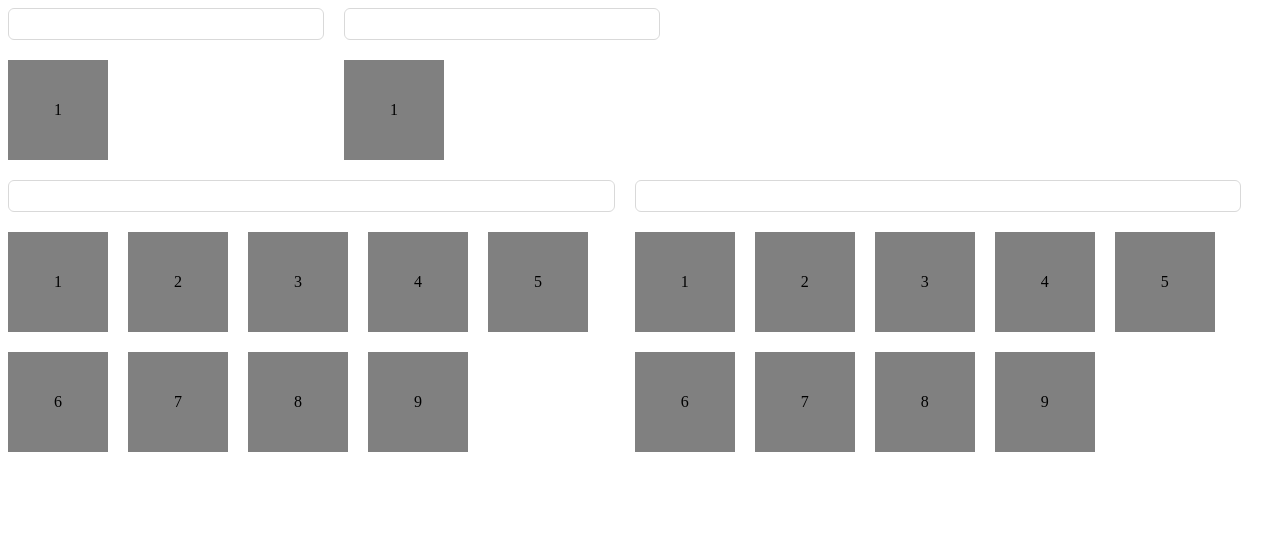
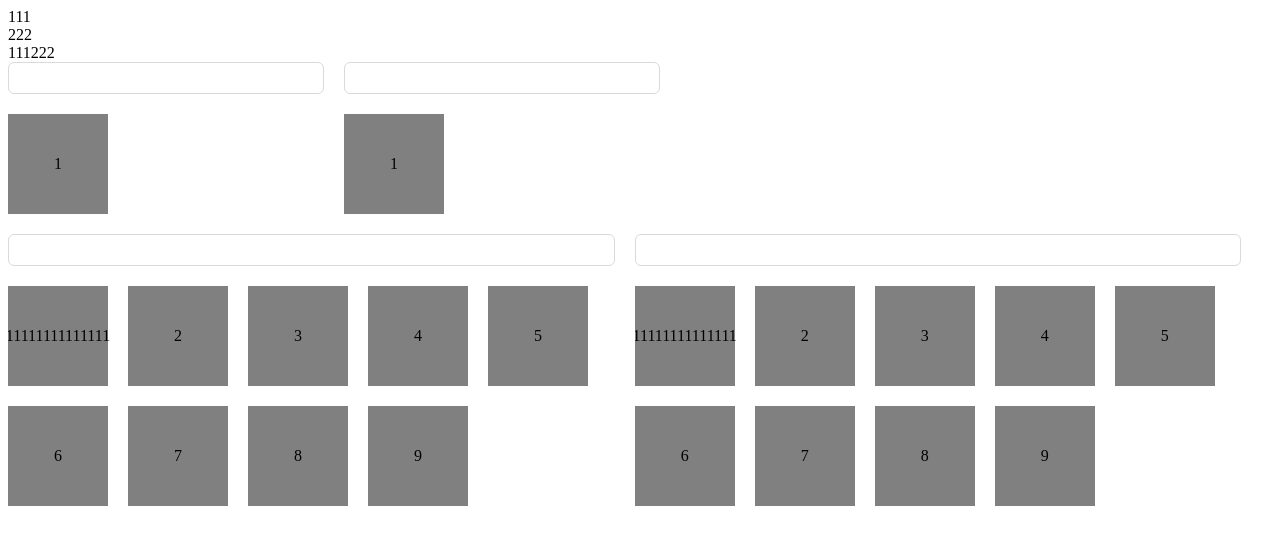
Before and after one commit to younghans94/project-module-frontend, a React (Create React App) app: page / in a window 1280 px wide. Shown: the top 544 px of the page. Built offline with nearby package versions, Linux system fonts and the light colour scheme.

Commit message:
现代web布局学习 fix for eslint & simple demo

```diff
--- a/src/example/web-layout/Layout.tsx
+++ b/src/example/web-layout/Layout.tsx
@@ -33,6 +33,11 @@ export const Layout = () => {
   };
 
   return (
+    <>
+      <div>111</div>
+      <div>222</div>
+      <span>111</span>
+      <span>222</span>
       <div className="layout">
         {new Array(WidgetExampleSize).fill(0, 0, WidgetExampleSize).map((v, index) => {
           return (
@@ -47,7 +52,7 @@ export const Layout = () => {
           return (
             <div className="layout-container" style={style[realIndex]}>
               {InputComponent(realIndex)}
-            <div className="exhibition" children={1} />
+              <div className="exhibition" children={11111111111111} />
               <div className="exhibition" children={2} />
               <div className="exhibition" children={3} />
               <div className="exhibition" children={4} />
@@ -60,5 +65,6 @@ export const Layout = () => {
           );
         })}
       </div>
+    </>
   );
 };
```
Lines whose indentation alone changed are shown as unchanged.
